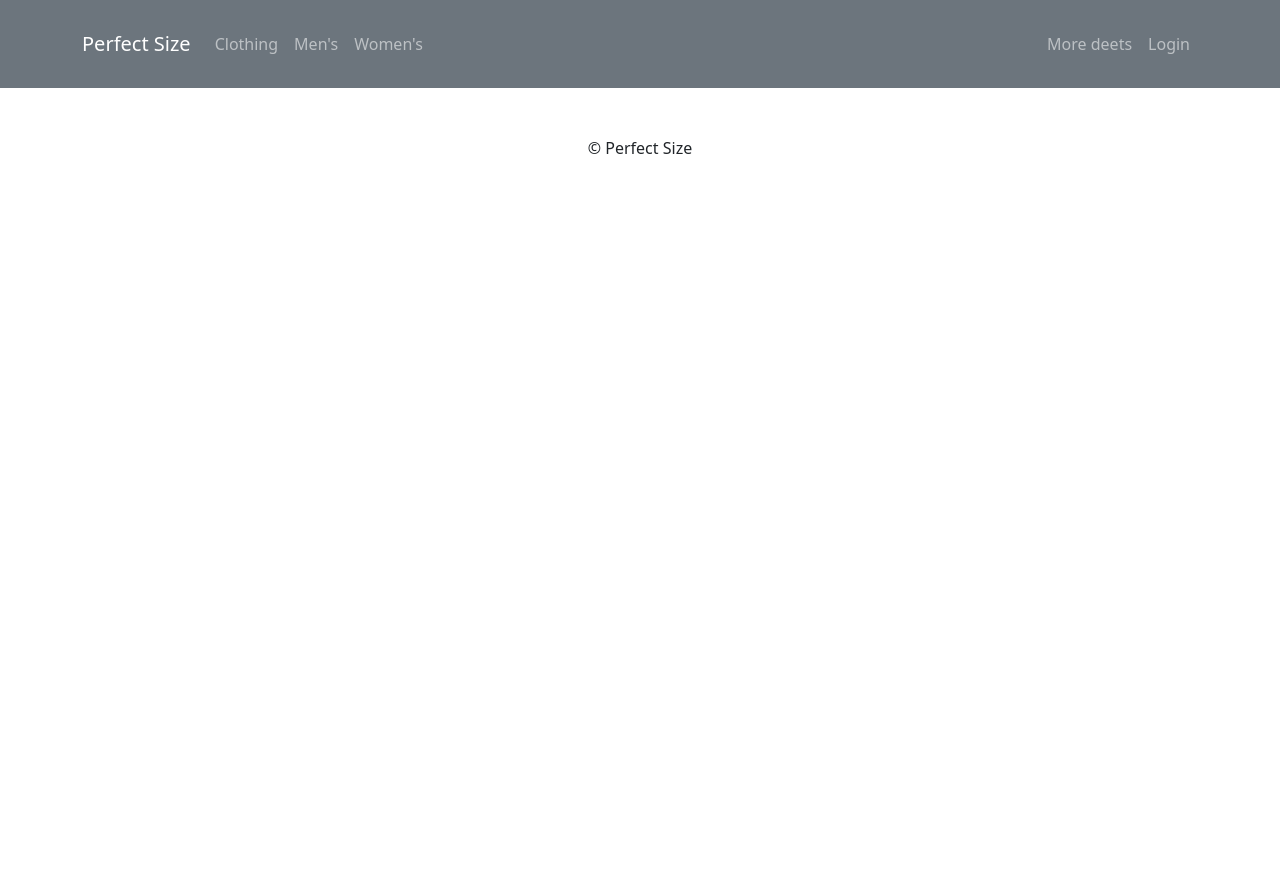
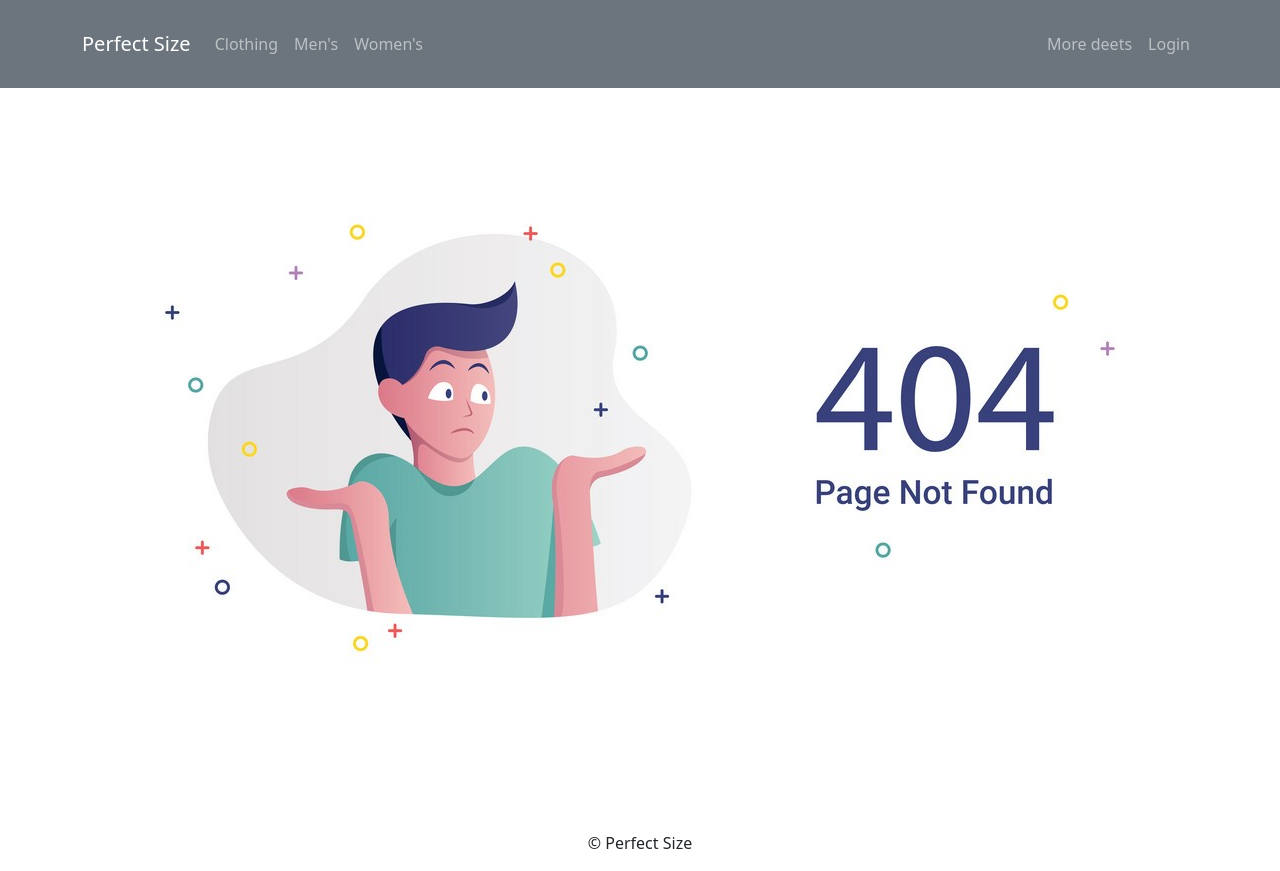
Before and after one commit to mehedihasan99/warehouse-management-client, a React (Create React App) app: page /register in a window 1280 px wide. Before the commit the page ends 800 px from the top, so only its background shows below. Built offline with nearby package versions, Linux system fonts and the light colour scheme.

Commit message:
add not found page

```diff
--- a/src/App.js
+++ b/src/App.js
@@ -5,6 +5,8 @@ import Home from './Pages/Home/Home/Home';
 import Header from './Pages/Shared/Header/Header';
 import Footer from './Pages/Shared/Footer/Footer';
 import Inventory from './Pages/Inventory/Inventory';
+import NotFound from './Pages/Shared/NotFound/NotFound';
+import Login from './Pages/Login/Login/Login';
 
 function App() {
   return (
@@ -14,6 +16,8 @@ function App() {
         <Route path='/' element={<Home></Home>}></Route>
         <Route path='/inventory/:id' element={<Inventory></Inventory>}></Route>
         <Route path='/home' element={<Home></Home>}></Route>
+        <Route path='/login' element={<Login></Login>}></Route>
+        <Route path='*' element={<NotFound></NotFound>}></Route>
       </Routes>
       <Footer></Footer>
     </div>
--- /dev/null
+++ b/src/Pages/Login/Login/Login.js
@@ -0,0 +1,11 @@
+import React from 'react';
+import './Login.css'
+const Login = () => {
+    return (
+        <div>
+            <h2>this is login</h2>
+        </div>
+    );
+};
+
+export default Login;
--- a/src/Pages/Shared/Header/Header.js
+++ b/src/Pages/Shared/Header/Header.js
@@ -17,7 +17,7 @@ const Header = () => {
                         </Nav>
                         <Nav>
                             <Nav.Link href="#deets">More deets</Nav.Link>
-                            <Nav.Link href="#memes">
+                            <Nav.Link as={Link} to="/login">
                                 Login
                             </Nav.Link>
                         </Nav>
--- /dev/null
+++ b/src/Pages/Shared/NotFound/NotFound.css
@@ -0,0 +1,3 @@
+.not-found {
+    text-align: center;
+}
--- /dev/null
+++ b/src/Pages/Shared/NotFound/NotFound.js
@@ -0,0 +1,12 @@
+import React from 'react';
+import notFound from '../../../images/NotFound.jpg'
+import './NotFound.css'
+const NotFound = () => {
+    return (
+        <div className='not-found'>
+            <img src={notFound} alt="" />
+        </div>
+    );
+};
+
+export default NotFound;
```
Also changed, not shown: src/Pages/Login/Register/Register.js (added, +11 -0 lines), src/Pages/Login/Login/Login.css (added), src/Pages/Login/Register/Register.css (added), src/images/NotFound.jpg (added).
